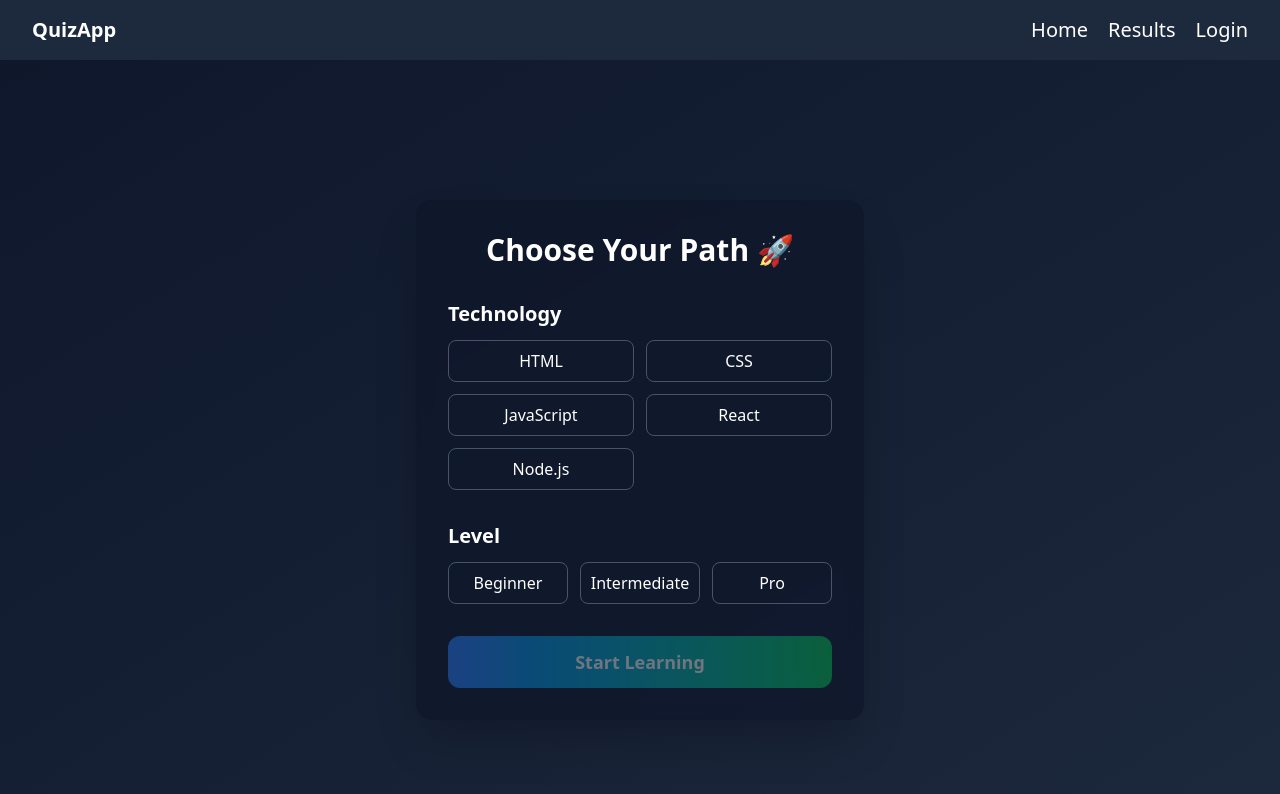
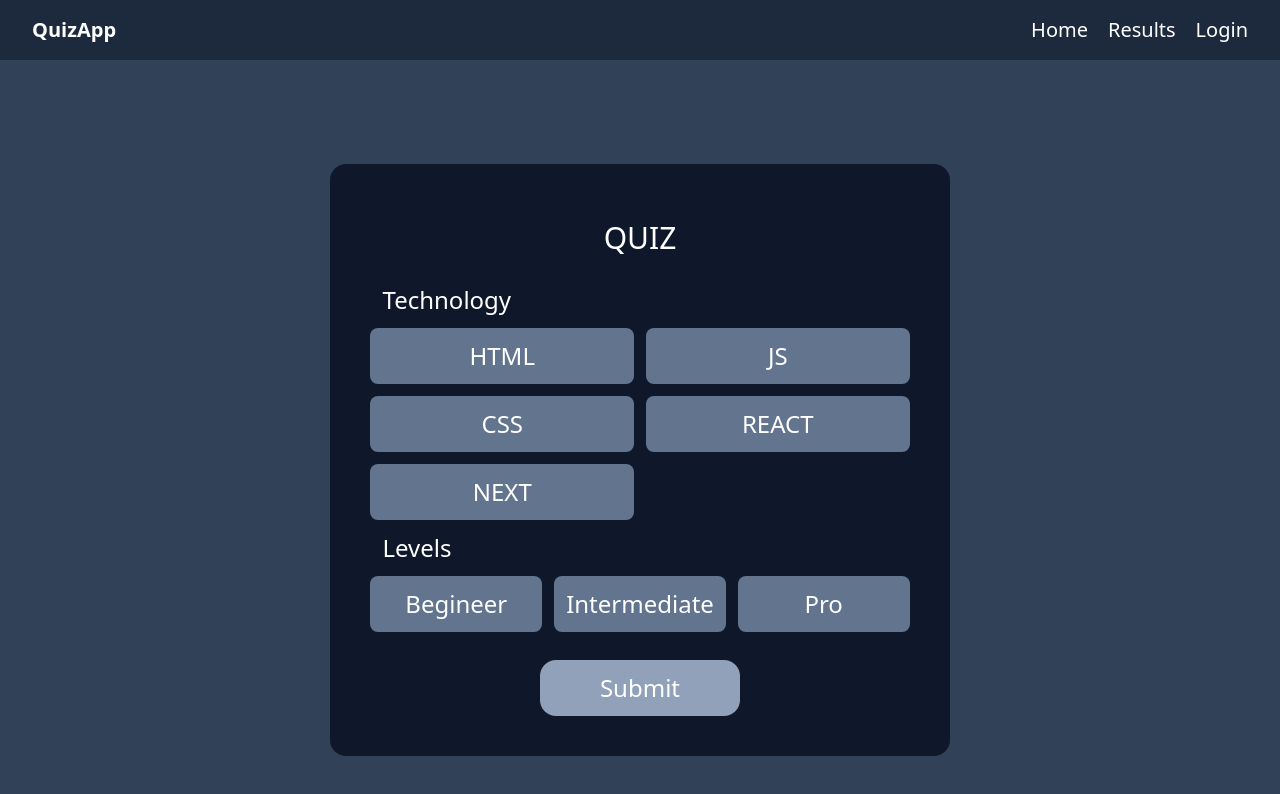
Before and after one commit to Aasheek111/Quiz_FullStack, a React (Vite) app in the folder frontend/: page / in a window 1280 px wide. Shown: the top 794 px of the page. Built offline with nearby package versions, Linux system fonts and the light colour scheme.

Commit message:
making ui

```diff
--- a/frontend/src/components/Home.tsx
+++ b/frontend/src/components/Home.tsx
@@ -1,81 +1,47 @@
 import React, { useState } from "react";
 
 function Home() {
-  const [technology, setTechnology] = useState("");
-  const [level, setLevel] = useState("");
+  const [level, setLevel] = useState<string>("");
+  const [tech, setTech] = useState<string>("");
 
-  const techs = ["HTML", "CSS", "JavaScript", "React", "Node.js"];
-  const levels = ["Beginner", "Intermediate", "Pro"];
+  const tec = ["HTML", "JS", "CSS", "REACT", "NEXT"];
+  const levels = ["Begineer", "Intermediate", "Pro"];
 
   return (
-    <div className="min-h-screen flex items-center justify-center bg-gradient-to-br from-slate-900 to-slate-800 text-white px-4">
-      <div className="w-full max-w-md bg-slate-900/80 backdrop-blur rounded-2xl p-8 shadow-2xl space-y-8">
+    <div className="min-h-screen w-full bg-slate-700 flex justify-center items-center text-white">
+      <div className="min-w-md  bg-slate-900  p-10 rounded-2xl text-2xl">
+        <h1 className="text-center bold text-3xl p-4">QUIZ</h1>
 
-        {/* Title */}
-        <h1 className="text-3xl font-bold text-center">
-          Choose Your Path 🚀
-        </h1>
-
-        {/* Technology */}
-        <div>
-          <h2 className="text-xl font-semibold mb-3">Technology</h2>
+        <div className="">
+          <h1 className="w-full p-3">Technology</h1>
           <div className="grid grid-cols-2 gap-3">
-            {techs.map((tech) => (
-              <button
-                key={tech}
-                onClick={() => setTechnology(tech)}
-                className={`py-2 rounded-lg border transition
-                  ${
-                    technology === tech
-                      ? "bg-blue-600 border-blue-500"
-                      : "border-slate-600 hover:bg-slate-700"
-                  }`}
-              >
-                {tech}
+            {tec.map((val, i) => (
+              <button className="bg-slate-500 rounded-lg p-3" key={i}>
+                {val}
               </button>
             ))}
           </div>
         </div>
 
-        {/* Level */}
         <div>
-          <h2 className="text-xl font-semibold mb-3">Level</h2>
+          <h1 className="p-3">Levels</h1>
           <div className="grid grid-cols-3 gap-3">
-            {levels.map((lvl) => (
-              <button
-                key={lvl}
-                onClick={() => setLevel(lvl)}
-                className={`py-2 rounded-lg border transition
-                  ${
-                    level === lvl
-                      ? "bg-green-600 border-green-500"
-                      : "border-slate-600 hover:bg-slate-700"
-                  }`}
-              >
-                {lvl}
+            {levels.map((val, i) => (
+              <button className="bg-slate-500 rounded-lg p-3" key={i}>
+                {val}
               </button>
             ))}
           </div>
         </div>
 
-        {/* Start Button */}
-        <button
-          disabled={!technology || !level}
-          className="w-full py-3 rounded-xl font-semibold text-lg
-          bg-gradient-to-r from-blue-500 to-green-500
-          disabled:opacity-40 disabled:cursor-not-allowed
-          hover:scale-[1.02] transition"
-        >
-          Start Learning
-        </button>
-
-        {/* Selected Info */}
-        {technology && level && (
-          <p className="text-center text-sm text-slate-300">
-            You selected <span className="font-semibold">{technology}</span> —{" "}
-            <span className="font-semibold">{level}</span>
-          </p>
-        )}
+        <div className="flex justify-center items-center">
+          <button className="p-3 bg-slate-400 mt-7 min-w-50 rounded-2xl">
+            Submit
+          </button>
+          <div>
+            {}
+          </div>
+        </div>
       </div>
     </div>
   );
```
